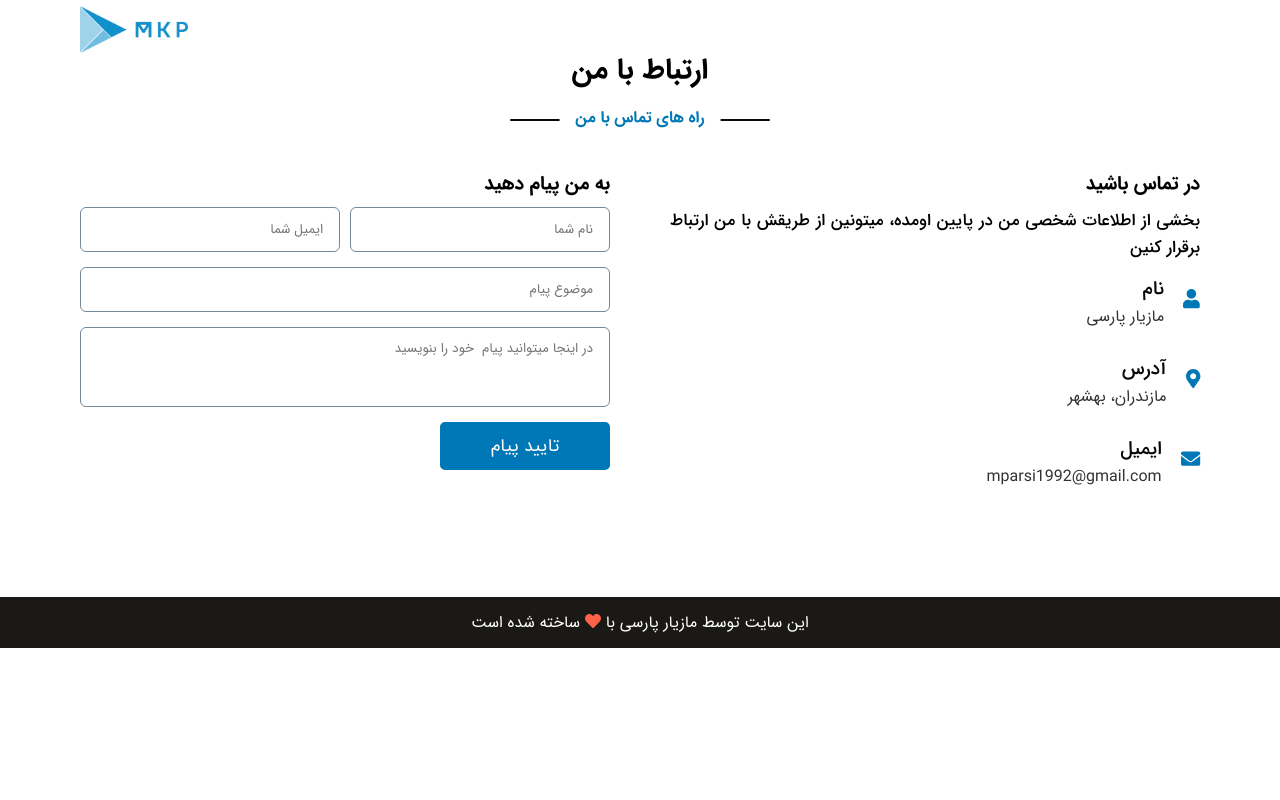
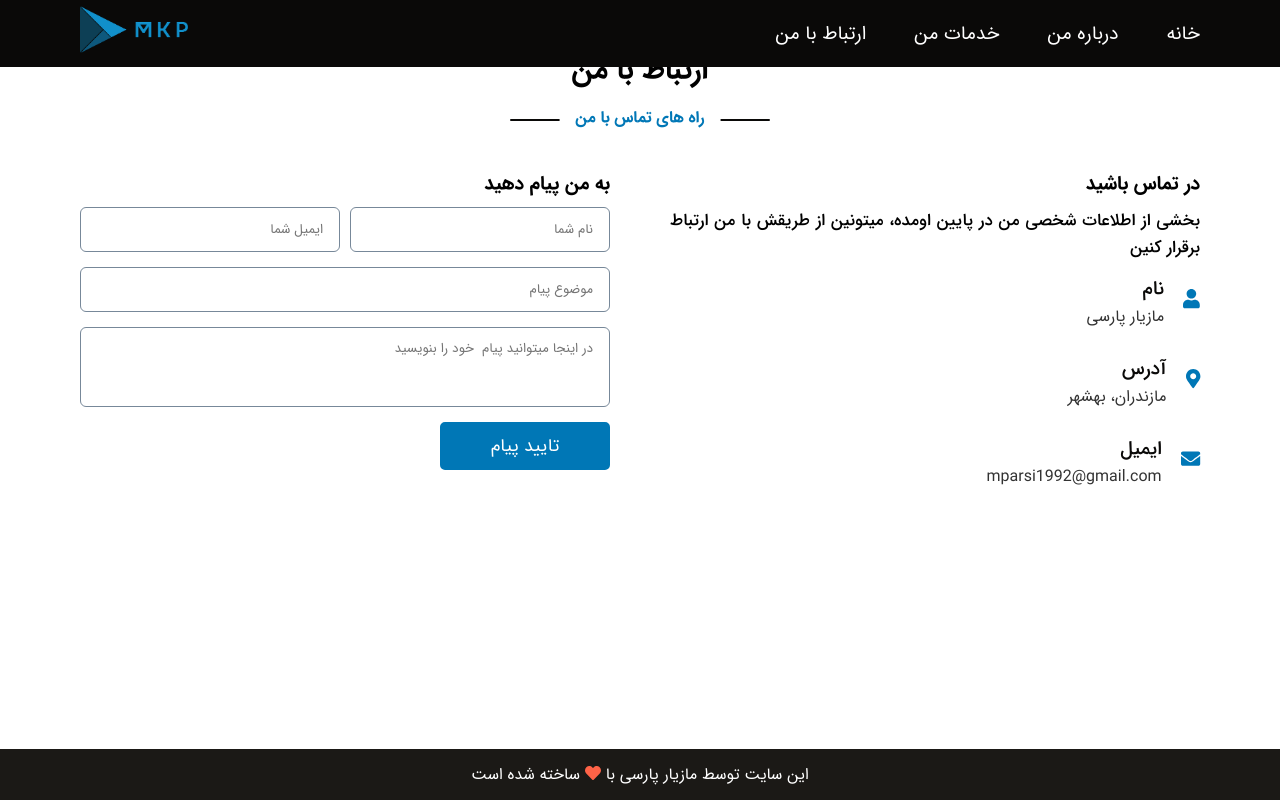
Before and after one commit to MaziyarParsi/portfolio-project, a React (Create React App) app: page /ContactMe in a window 1280 px wide. Built offline with nearby package versions, Linux system fonts and the light colour scheme.

Commit message:
edit-header-footer-style

```diff
--- a/src/Footer/Footer.css
+++ b/src/Footer/Footer.css
@@ -4,6 +4,9 @@
   background-color: #1b1916;
   color: white;
   padding: 0.8rem 0;
+  position: fixed;
+  bottom: 0px;
+  width: 100%;
 }
 .footer .icon {
   color: tomato;
--- a/src/Header/Header.css
+++ b/src/Header/Header.css
@@ -5,6 +5,8 @@
   padding: 0.4rem 0rem;
   background: transparent;
   transition: ease-in-out 0.3s;
+  top: 0px;
+  background: #0a0908;
 }
 .headerDiv.scrolled {
   transition: ease-in-out 0.3s;
```
